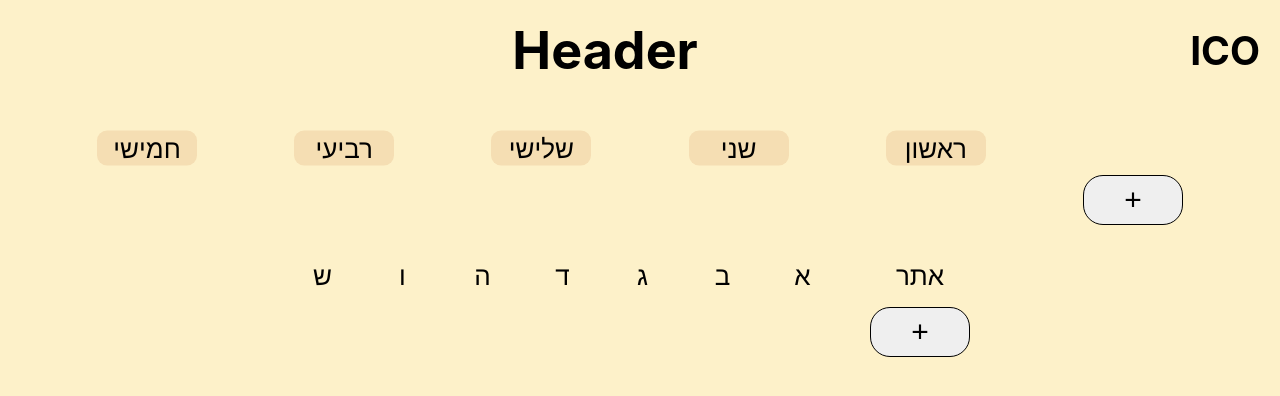
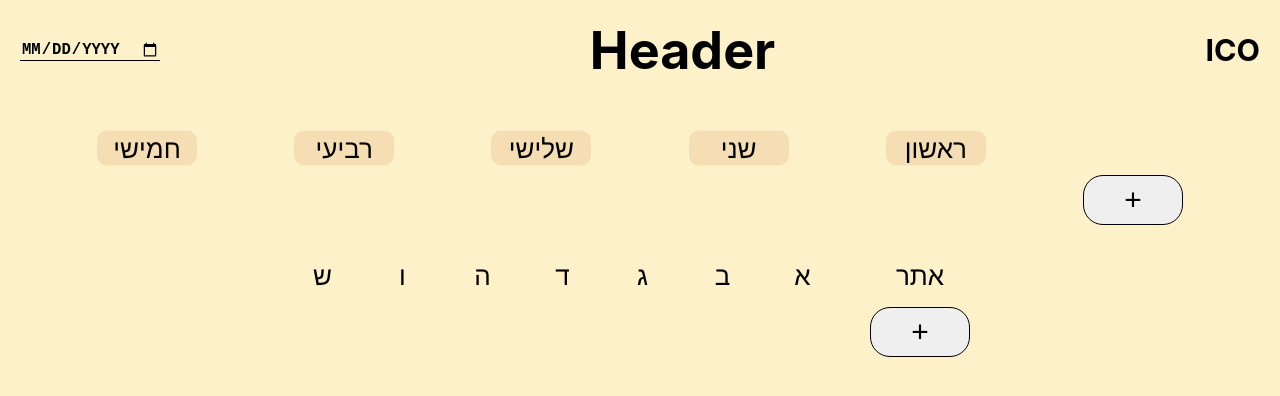
Before and after one commit to yotam-yakovw/workweek, a React (Create React App) app: page / in a window 1280 px wide. Shown: the top 396 px of the page. Built offline with nearby package versions, Linux system fonts and the light colour scheme.

Commit message:
added date input in header

```diff
--- a/src/Components/Header/Header.css
+++ b/src/Components/Header/Header.css
@@ -1,18 +1,28 @@
 .header {
   display: flex;
+  justify-content: center;
   align-items: center;
   width: 100%;
   height: 10vh;
   margin-top: 10px;
 }
 
-.title {
-  margin: 0 auto;
+.date {
+  background-color: transparent;
+
+  margin-right: auto;
+  border: none;
+  border-bottom: 1px solid black;
+  font-size: 60%;
+  font-weight: 700;
+  text-transform: uppercase;
+  min-width: 50px;
+  width: fit-content;
 }
 
 .icon {
   position: sticky;
-  margin: 0;
+  margin-left: auto;
   top: 10px;
   right: 10px;
 }
--- a/src/Components/Header/Header.js
+++ b/src/Components/Header/Header.js
@@ -1,12 +1,17 @@
 import './Header.css';
 
 export default function Header() {
+  const onDateChange = (evt) => {
+    const day = new Date(evt.target.value);
+    console.log(day.getDay());
+  };
   return (
-    <header className="header">
-      <h1 href="/header" className="title">
+    <header className='header'>
+      <input type='date' onChange={onDateChange} className='date' />
+      <h1 href='/header' className='title'>
         Header
       </h1>
-      <h2 className="icon">ICO</h2>
+      <h3 className='icon'>ICO</h3>
     </header>
   );
 }
```
